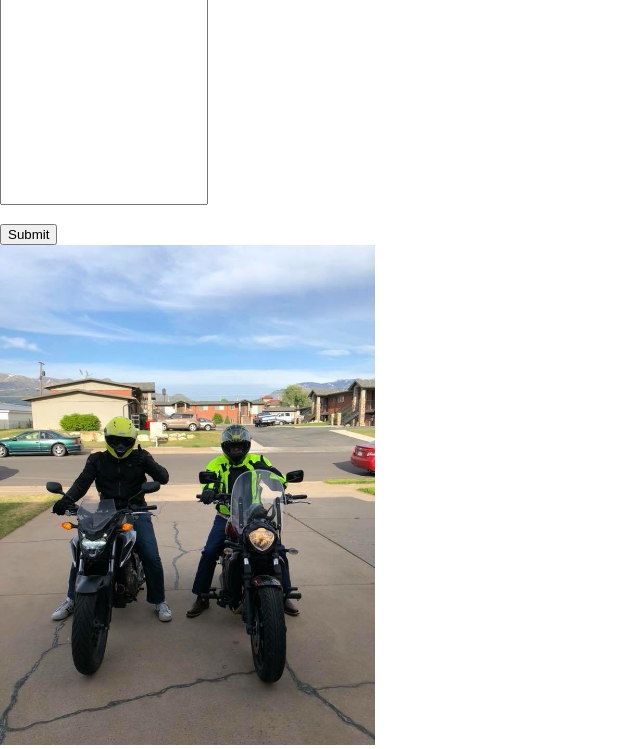
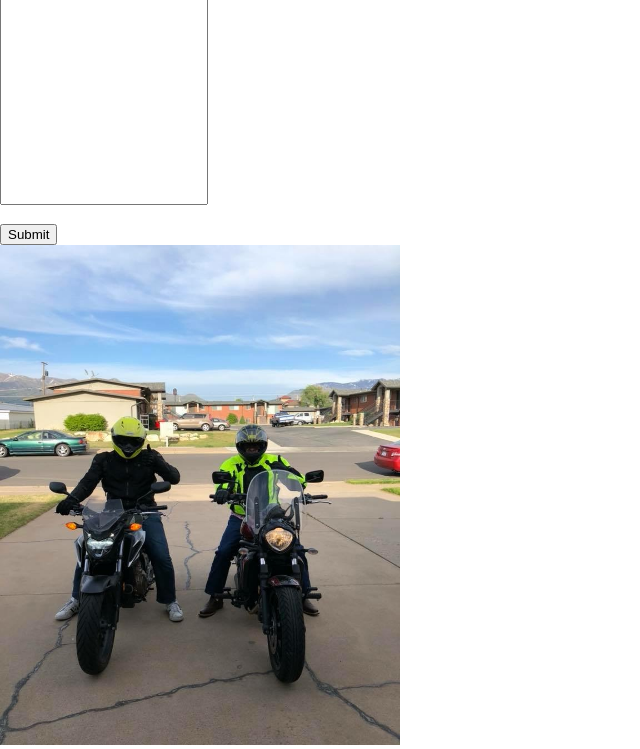
Before and after one commit to DJ-Yokwe/dj-yokwe.github.io, a PHP site: page / in a window 1280 px wide. Shown: the part 227-976 px from the top of the page, without its empty margins (0-640 px from the left). Run offline with PHP 8.4, Linux system fonts and the light colour scheme.

Commit message:
Update index.css

```diff
--- a/index.css
+++ b/index.css
@@ -36,7 +36,7 @@ body {
 }
 
 img {
-  width: 400pz;
+  width: 400px;
   height: 500px;
 }
 
```
